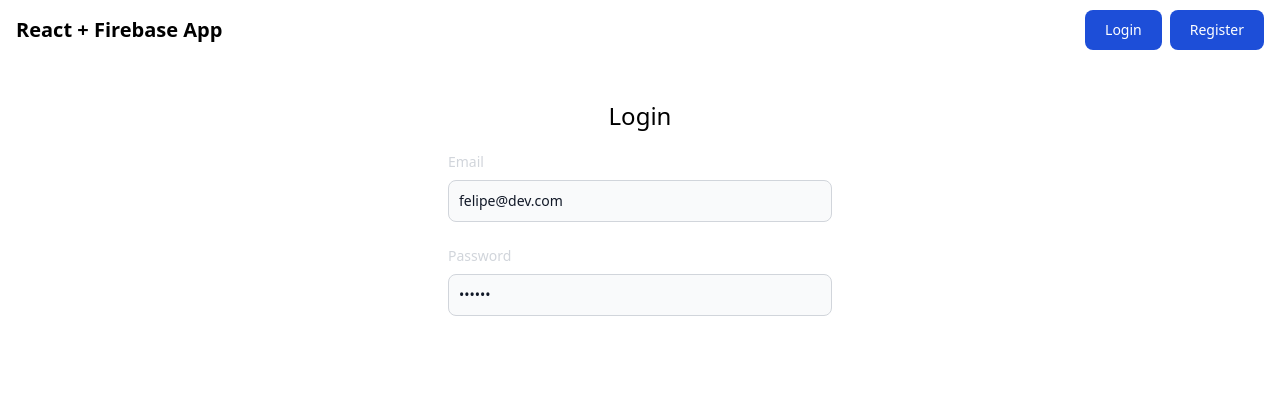
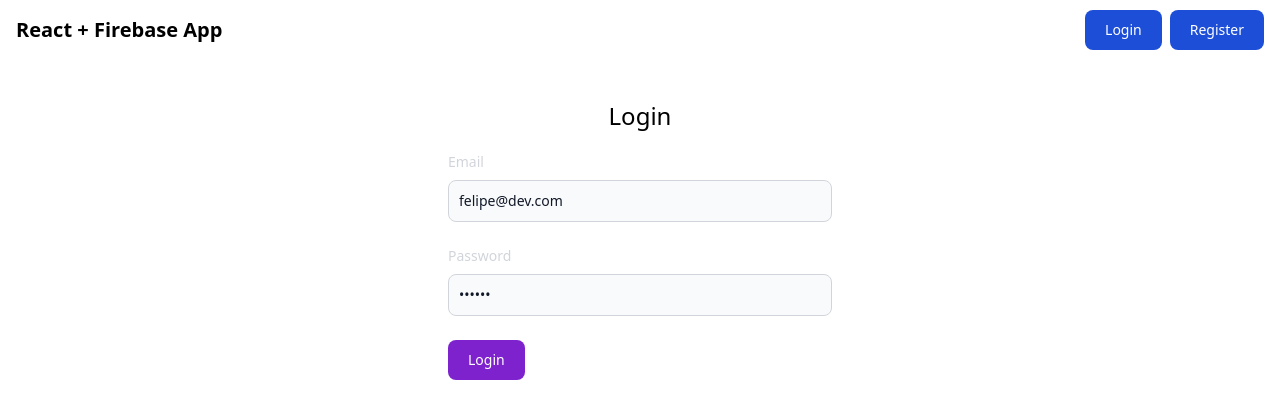
Before and after one commit to felipe300/React-Firebase, a React (Vite) app: page /login in a window 1280 px wide. Shown: the top 418 px of the page. Built offline with nearby package versions, Linux system fonts and the light colour scheme; no server answers.

Commit message:
fix: Change colors structure

```diff
--- a/src/components/Button.jsx
+++ b/src/components/Button.jsx
@@ -1,16 +1,18 @@
 import { NavbarButtonStyle } from '../utils/stylesClasses'
+// import { checkColor } from '../utils/colorStyles'
 import LoadingButton from './ButtonLoading'
 
-const Button = (props) => {
-  if (props.loading) return <LoadingButton />
+const Button = ({ color = 'purple', loading, onClick, text, type }) => {
+  if (loading) return <LoadingButton />
 
   return (
     <button
-      onClick={props.onClick}
-      {...props}
-      className={NavbarButtonStyle(props.color)}
+      onClick={onClick}
+      type={type}
+      className={NavbarButtonStyle(color)}
+      // className={checkColor(color)}
     >
-      {props.text}
+      {text}
     </button>
   )
 
```
